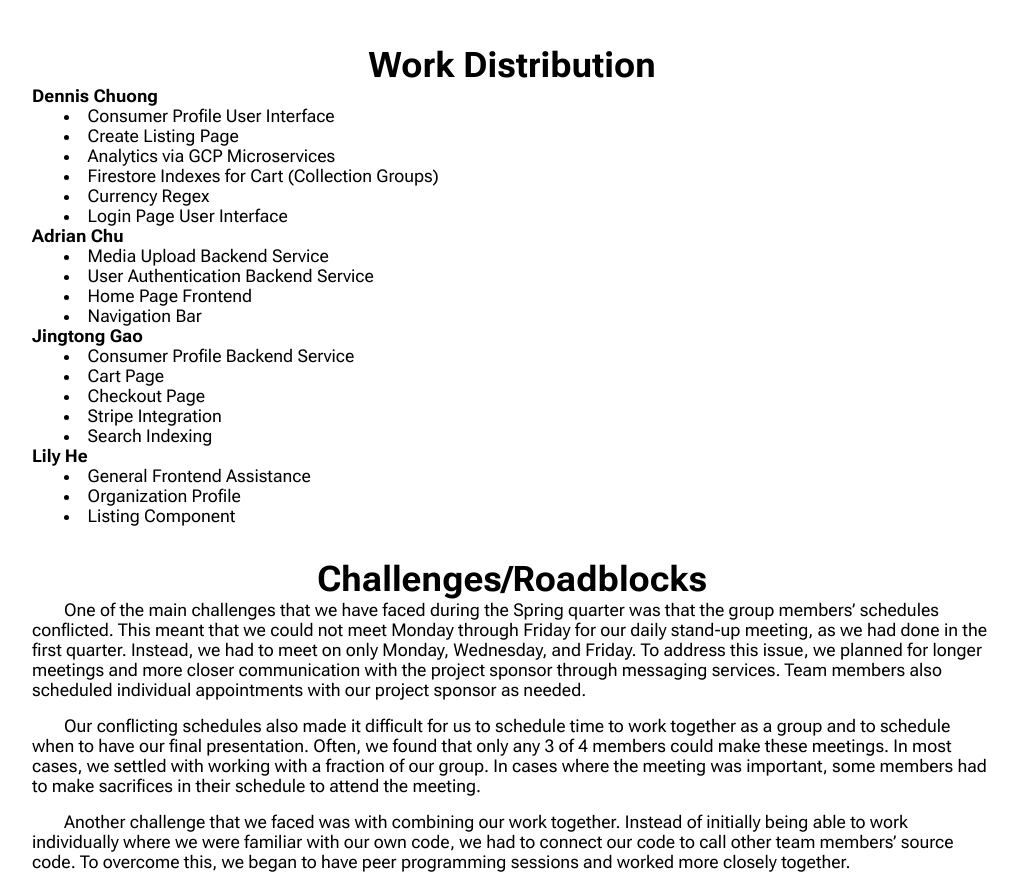
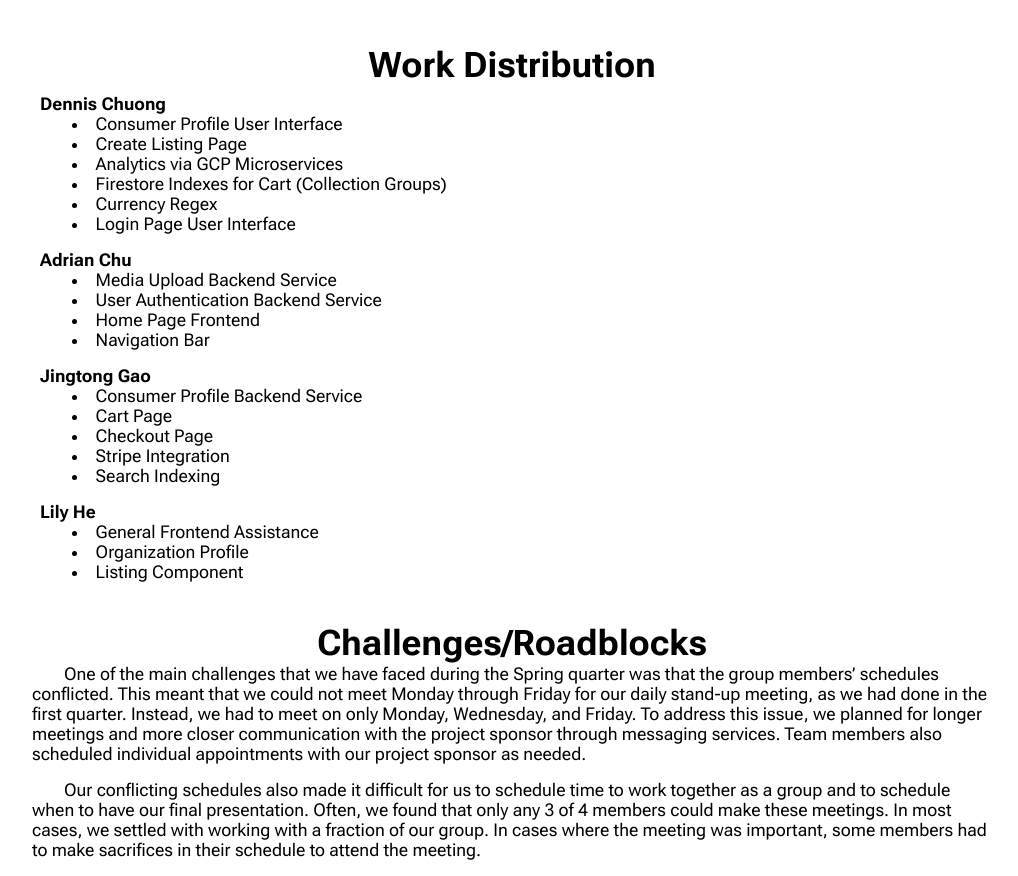
Before and after one commit to DennisHC/DennisHC.github.io, a React (Create React App) app: page /#/farmly in a window 1280 px wide. Shown: the part 1619-2495 px from the top of the page, without its empty margins (128-1146 px from the left). Built offline with nearby package versions, Linux system fonts and the light colour scheme; a web font is replaced by a local one.

Commit message:
Refactored Work Distribution Detail Section to be Reusable

```diff
--- /dev/null
+++ b/src/components/WorkDistribution/WorkDistribution.scss
@@ -0,0 +1,5 @@
+.container-work-distribution {
+    .work-distribution-name {
+        display: block;
+    }
+}
--- /dev/null
+++ b/src/components/WorkDistribution/WorkDistribution.tsx
@@ -0,0 +1,16 @@
+import './WorkDistribution.scss';
+
+export const WorkDistribution = (props) => {
+    return <div className="container-work-distribution">
+        <strong className="work-distribution-name">{ props.name }</strong>
+        <ul>
+            {
+                props.tasks ?
+                    props.tasks.map((task) => (
+                    <li>{ task }</li>))
+                :
+                ""
+            }
+        </ul>
+    </div>
+};
--- a/src/pages/Fabflix.tsx
+++ b/src/pages/Fabflix.tsx
@@ -6,6 +6,7 @@ import '../styles/fabflix.scss';
 import { ProjectDetailPageTitle } from '../components/ProjectDetailPageTitle/ProjectDetailPageTitle.tsx';
 import { Container } from '../components/Container/Container.tsx';
 import { BackButton } from '../components/BackButton/BackButton.tsx';
+import { WorkDistribution } from '../components/WorkDistribution/WorkDistribution.tsx';
 
 // GIfs and IMGs
 import FabflixDemoGif from '../assets/gif/fabflix_basic_demo.gif';
@@ -29,45 +30,47 @@ export const Fabflix = () => {
             <img src={FabflixSystemArchitecture} alt="fabflix system architecture img"/>
         </Container>
         <Container title={"Work Distribution"}>
-            <strong>Dennis Chuong</strong>
-            <ul>
-                <li>CSS Styling</li>
-                <li>Login Authentication (including encryption of passwords)</li>
-                <li>Login Filtering (users cannot access employee pages)</li>
-                <li>Session and Cookie management</li>
-                <li>Front-end caching</li>
-                <li>reCaptcha</li>
-                <li>Prepared Statements</li>
-                <li>Stored Procedures</li>
-                <li>Full Text Search</li>
-                <li>Autocomplete Search (through jQuery Autocomplete Library)</li>
-                <li>Creating REST APIs for application</li>
-                <li>JSON Object and JSON Array management</li>
-                <li>Dashboard for Employees</li>
-                <li>Payment Processing</li>
-                <li>AWS EC2 Load Balancing</li>
-                <li>AWS EC2 Sticky Sessions</li>
-            </ul>
-            <strong>Michael Lofton</strong>
-            <ul>
-                <li>Individual Movie Page</li>
-                <li>Individual Actor Page</li>
-                <li>Browsing</li>
-                <li>Sorting</li>
-                <li>Pagination</li>
-                <li>Multi-field substring search for movies and actors</li>
-                <li>Creating REST APIs for application</li>
-                <li>JSON Object and JSON Array management</li>
-                <li>Prepared Statements</li>
-                <li>XML Parsing</li>
-                <li>HTTPS for AWS EC2 Instance</li>
-                <li>SQL Scripts for Database Backup and Cleanup Automation</li>
-                <li>Android Application Logic and Styling</li>
-                <li>Narrated Video Demos</li>
-                <li>JMeter Log Processing Script</li>
-                <li>JMeter Time Measurement Report</li>
-                <li>JMeter Generated Logs</li>
-            </ul>
+            <WorkDistribution
+                name="Dennis Chuong"
+                tasks={["CSS Styling",
+                    "Login Authentication (including encryption of passwords)",
+                    "Login Filtering (users cannot access employee pages)",
+                    "Session and Cookie management",
+                    "Front-end caching",
+                    "reCaptcha",
+                    "Prepared Statements",
+                    "Stored Procedures",
+                    "Full Text Search",
+                    "Autocomplete Search (through jQuery Autocomplete Library)",
+                    "Creating REST APIs for application",
+                    "JSON Object and JSON Array management",
+                    "Dashboard for Employees",
+                    "Payment Processing",
+                    "AWS EC2 Load Balancing",
+                    "AWS EC2 Sticky Sessions"
+                ]}
+            />
+           <WorkDistribution
+                name="Michael Lofton"
+                tasks={["Individual Movie Page",
+                    "Individual Actor Page",
+                    "Browsing",
+                    "Sorting",
+                    "Pagination",
+                    "Multi-field substring search for movies and actors",
+                    "Creating REST APIs for application",
+                    "JSON Object and JSON Array management",
+                    "Prepared Statements",
+                    "XML Parsing",
+                    "HTTPS for AWS EC2 Instance",
+                    "SQL Scripts for Database Backup and Cleanup Automation",
+                    "Android Application Logic and Styling",
+                    "Narrated Video Demos",
+                    "JMeter Log Processing Script",
+                    "JMeter Time Measurement Report",
+                    "JMeter Generated Logs"
+                ]}
+           />
         </Container>
         <Container title={"Challenges/Roadblocks"}>
             <p>We ran into many challenges that we had to overcome to be successful within this class. One of the notorious roadblocks that we ran into was not having our data from the database display on the website after a search query was submitted when using an AWS instance. The issue was addressed by modifying the database on AWS to accept our queries as intended.</p>
--- a/src/pages/Farmly.tsx
+++ b/src/pages/Farmly.tsx
@@ -16,6 +16,7 @@ import FarmlyGifCheckout from '../assets/gif/farmly_checkout.gif';
 
 // IMGs
 import FarmlySystemArchitecture from '../assets/img/farmly_system_architecture.png';
+import { WorkDistribution } from '../components/WorkDistribution/WorkDistribution.tsx';
 
 
 export const Farmly = () => {
@@ -42,36 +43,41 @@ export const Farmly = () => {
             <img src={FarmlySystemArchitecture} alt="Farmly System Architecture Diagram"/>
         </Container>
         <Container title={"Work Distribution"}>
-            <strong>Dennis Chuong</strong>
-            <ul>
-                <li>Consumer Profile User Interface</li>
-                <li>Create Listing Page</li>
-                <li>Analytics via GCP Microservices</li>
-                <li>Firestore Indexes for Cart (Collection Groups)</li>
-                <li>Currency Regex</li>
-                <li>Login Page User Interface</li>
-            </ul>
-            <strong>Adrian Chu</strong>
-            <ul>
-                <li>Media Upload Backend Service</li>
-                <li>User Authentication Backend Service</li>
-                <li>Home Page Frontend</li>
-                <li>Navigation Bar</li>
-            </ul>
-            <strong>Jingtong Gao</strong>
-            <ul>
-                <li>Consumer Profile Backend Service</li>
-                <li>Cart Page</li>
-                <li>Checkout Page</li>
-                <li>Stripe Integration</li>
-                <li>Search Indexing</li>
-            </ul>
-            <strong>Lily He</strong>
-            <ul>
-                <li>General Frontend Assistance</li>
-                <li>Organization Profile</li>
-                <li>Listing Component</li>
-            </ul>
+            <WorkDistribution
+                name="Dennis Chuong"
+                tasks={["Consumer Profile User Interface",
+                    "Create Listing Page",
+                    "Analytics via GCP Microservices",
+                    "Firestore Indexes for Cart (Collection Groups)",
+                    "Currency Regex",
+                    "Login Page User Interface"
+                ]}
+            />
+            <WorkDistribution
+                name="Adrian Chu"
+                tasks={["Media Upload Backend Service",
+                    "User Authentication Backend Service",
+                    "Home Page Frontend",
+                    "Navigation Bar"
+                ]}
+            />
+            <WorkDistribution
+                name="Jingtong Gao"
+                tasks={["Consumer Profile Backend Service",
+                    "Cart Page",
+                    "Checkout Page",
+                    "Stripe Integration",
+                    "Search Indexing"
+                ]}
+            />
+            <WorkDistribution
+                name="Lily He"
+                tasks={["General Frontend Assistance",
+                    "Organization Profile",
+                    "Listing Component"
+                ]}
+            />
+
         </Container>
         <Container title={"Challenges/Roadblocks"}>
             <p>One of the main challenges that we have faced during the Spring quarter was that the group members’ schedules conflicted. This meant that we could not meet Monday through Friday for our daily stand-up meeting, as we had done in the first quarter. Instead, we had to meet on only Monday, Wednesday, and Friday. To address this issue, we planned for longer meetings and more closer communication with the project sponsor through messaging services. Team members also scheduled individual appointments with our project sponsor as needed.</p>
```
Also changed, not shown: src/pages/Bapple.tsx (+33 -26 lines).
